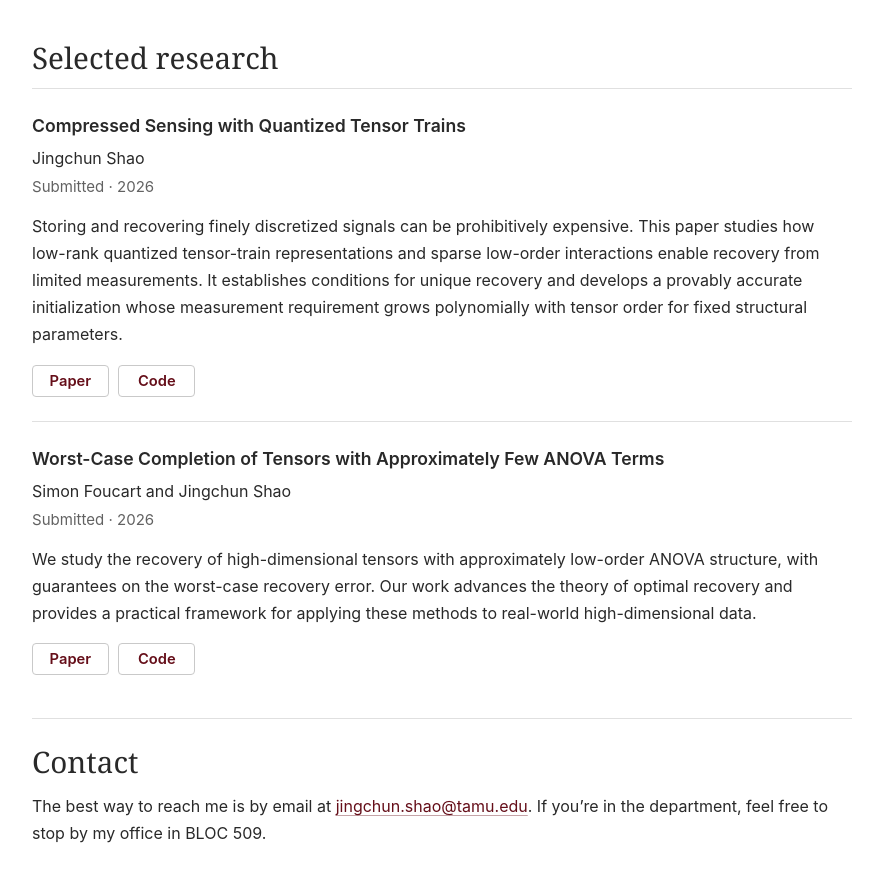
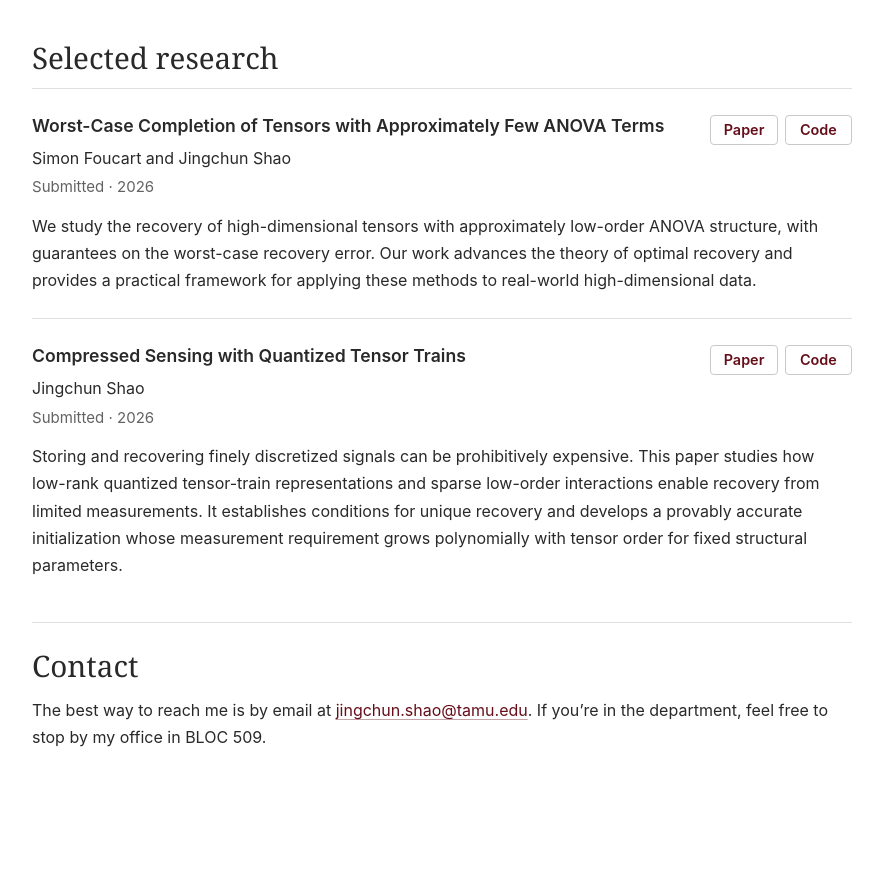
Before and after one commit to Jingchun-Shao/Jingchun-Shao.github.io, a plain HTML site: page index.html in a window 1280 px wide. Shown: the part 553-1425 px from the top of the page, without its empty margins (198-1081 px from the left). After the commit the page ends 1360 px from the top, so only its background shows below. Drawn offline with Linux system fonts and the light colour scheme.

Commit message:
Place paper links beside research headings

```diff
--- a/index.html
+++ b/index.html
@@ -83,9 +83,37 @@
         </div>
 
         <article class="paper">
-          <h3>Compressed Sensing with Quantized Tensor Trains</h3>
-          <p class="authors">Jingchun Shao</p>
-          <p class="paper-meta">Submitted · 2026</p>
+          <div class="paper-header">
+            <div class="paper-details">
+              <h3>Worst-Case Completion of Tensors with Approximately Few ANOVA Terms</h3>
+              <p class="authors">Simon Foucart and Jingchun Shao</p>
+              <p class="paper-meta">Submitted · 2026</p>
+            </div>
+            <div class="paper-links">
+              <a href="assets/Worst_Case_Completion_of_Tensors_with_Approximately_Few_ANOVA_Terms.pdf" aria-label="Read the Worst-Case Completion of Tensors with Approximately Few ANOVA Terms paper">Paper</a>
+              <a href="https://github.com/Jingchun-Shao/OR_ANOVA" aria-label="View the Worst-Case Completion of Tensors with Approximately Few ANOVA Terms code">Code</a>
+            </div>
+          </div>
+          <p>
+            We study the recovery of high-dimensional tensors with approximately low-order
+            ANOVA structure, with guarantees on the worst-case recovery error. Our work
+            advances the theory of optimal recovery and provides a practical framework
+            for applying these methods to real-world high-dimensional data.
+          </p>
+        </article>
+
+        <article class="paper">
+          <div class="paper-header">
+            <div class="paper-details">
+              <h3>Compressed Sensing with Quantized Tensor Trains</h3>
+              <p class="authors">Jingchun Shao</p>
+              <p class="paper-meta">Submitted · 2026</p>
+            </div>
+            <div class="paper-links">
+              <a href="assets/Compressed_Sensing_with_Quantized_Tensor_Trains.pdf" aria-label="Read the Compressed Sensing with Quantized Tensor Trains paper">Paper</a>
+              <a href="https://github.com/Jingchun-Shao/compressed_sensing_with_QTT" aria-label="View the Compressed Sensing with Quantized Tensor Trains code">Code</a>
+            </div>
+          </div>
           <p>
             Storing and recovering finely discretized signals can be prohibitively
             expensive. This paper studies how low-rank quantized tensor-train
@@ -94,26 +122,6 @@
             develops a provably accurate initialization whose measurement requirement
             grows polynomially with tensor order for fixed structural parameters.
           </p>
-          <div class="paper-links">
-            <a href="assets/Compressed_Sensing_with_Quantized_Tensor_Trains.pdf" aria-label="Read the Compressed Sensing with Quantized Tensor Trains paper">Paper</a>
-            <a href="https://github.com/Jingchun-Shao/compressed_sensing_with_QTT" aria-label="View the Compressed Sensing with Quantized Tensor Trains code">Code</a>
-          </div>
-        </article>
-
-        <article class="paper">
-          <h3>Worst-Case Completion of Tensors with Approximately Few ANOVA Terms</h3>
-          <p class="authors">Simon Foucart and Jingchun Shao</p>
-          <p class="paper-meta">Submitted · 2026</p>
-          <p>
-            We study the recovery of high-dimensional tensors with approximately low-order
-            ANOVA structure, with guarantees on the worst-case recovery error. Our work
-            advances the theory of optimal recovery and provides a practical framework
-            for applying these methods to real-world high-dimensional data.
-          </p>
-          <div class="paper-links">
-            <a href="assets/Worst_Case_Completion_of_Tensors_with_Approximately_Few_ANOVA_Terms.pdf" aria-label="Read the Worst-Case Completion of Tensors with Approximately Few ANOVA Terms paper">Paper</a>
-            <a href="https://github.com/Jingchun-Shao/OR_ANOVA" aria-label="View the Worst-Case Completion of Tensors with Approximately Few ANOVA Terms code">Code</a>
-          </div>
         </article>
       </section>
 
--- a/styles.css
+++ b/styles.css
@@ -20,12 +20,14 @@ h2 { font-size: 1.85rem; line-height: 1.3; margin-bottom: 1.3rem; }
 .section-heading h2 { margin-bottom: 0.65rem; }
 .paper { padding: 1.5rem 0; border-bottom: 1px solid var(--line); }
 .paper:last-child { border-bottom: 0; padding-bottom: 0; }
+.paper-header { display: grid; grid-template-columns: minmax(0, 1fr) auto; align-items: start; gap: 0.75rem 1.5rem; margin-bottom: 0.8rem; }
+.paper-details { min-width: 0; }
 .paper h3 { font-size: 1.1rem; font-weight: 600; line-height: 1.5; margin-bottom: 0.35rem; }
 .paper .authors { margin-bottom: 0.15rem; }
-.paper .paper-meta { color: var(--muted); font-size: 0.94rem; margin-bottom: 0.8rem; }
+.paper .paper-meta { color: var(--muted); font-size: 0.94rem; margin-bottom: 0; }
 .paper > p:last-of-type { margin-bottom: 0; }
-.paper-links { display: flex; align-items: center; gap: 0.6rem; margin-top: 1rem; }
-.paper-links a { display: inline-block; min-width: 4.8rem; padding: 0.25rem 0.8rem; border: 1px solid #c9c9c9; border-radius: 4px; color: var(--maroon); font-size: 0.92rem; font-weight: 600; line-height: 1.5; text-align: center; text-decoration: none; }
+.paper-links { display: flex; align-items: center; justify-content: flex-end; gap: 0.45rem; padding-top: 0.12rem; white-space: nowrap; }
+.paper-links a { display: inline-block; min-width: 4.2rem; padding: 0.2rem 0.65rem; border: 1px solid #c9c9c9; border-radius: 4px; color: var(--maroon); font-size: 0.9rem; font-weight: 600; line-height: 1.5; text-align: center; text-decoration: none; }
 .paper-links a:hover { background: #faf5f6; border-color: var(--maroon); }
 .contact { margin-top: 2.7rem; padding-top: 1.5rem; border-top: 1px solid var(--line); }
 .contact h2 { margin-bottom: 0.7rem; }
@@ -35,6 +37,8 @@ h2 { font-size: 1.85rem; line-height: 1.3; margin-bottom: 1.3rem; }
   .profile { grid-template-columns: minmax(0, 1fr) 100px; gap: 1rem; }
   h1 { font-size: 2.15rem; }
   .role { font-size: 0.95rem; }
+  .paper-header { grid-template-columns: 1fr; }
+  .paper-links { justify-content: flex-start; padding-top: 0; }
 }
 @media (max-width: 360px) {
   .profile { grid-template-columns: 1fr; }
```
